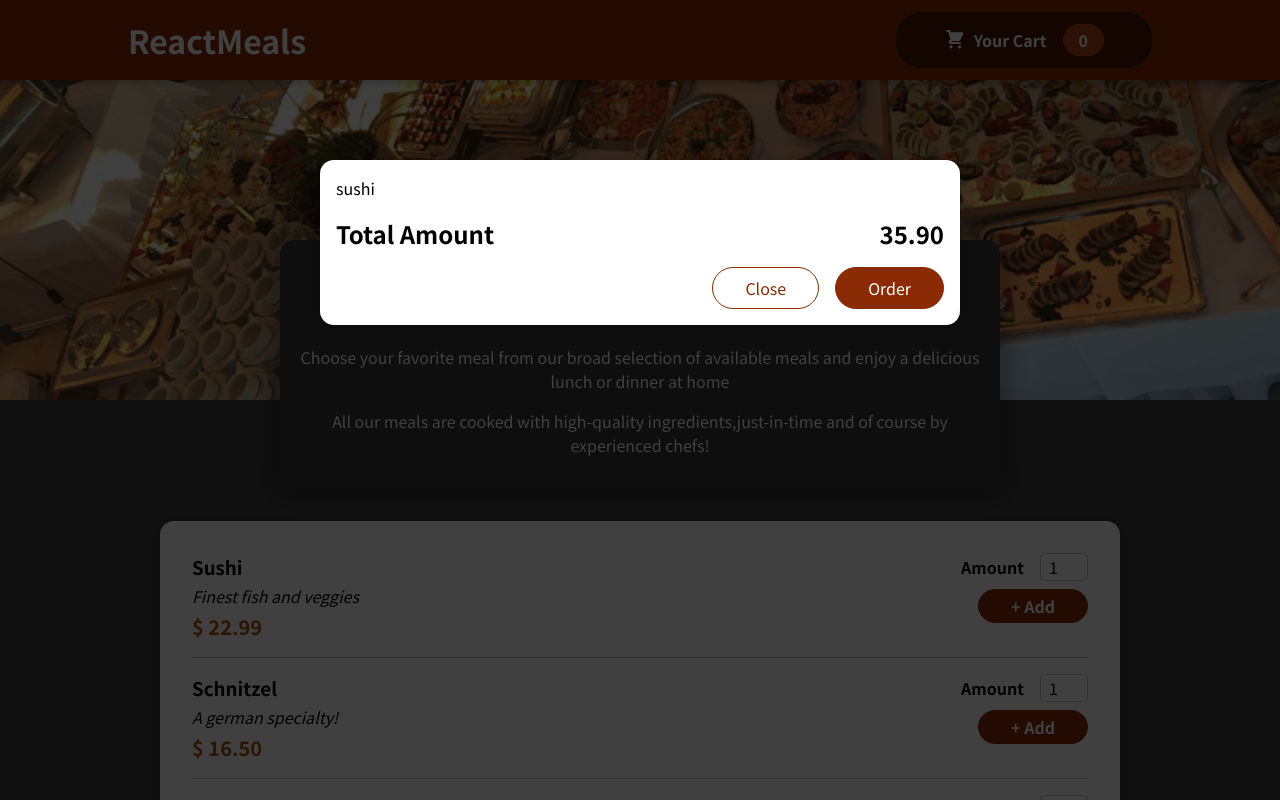
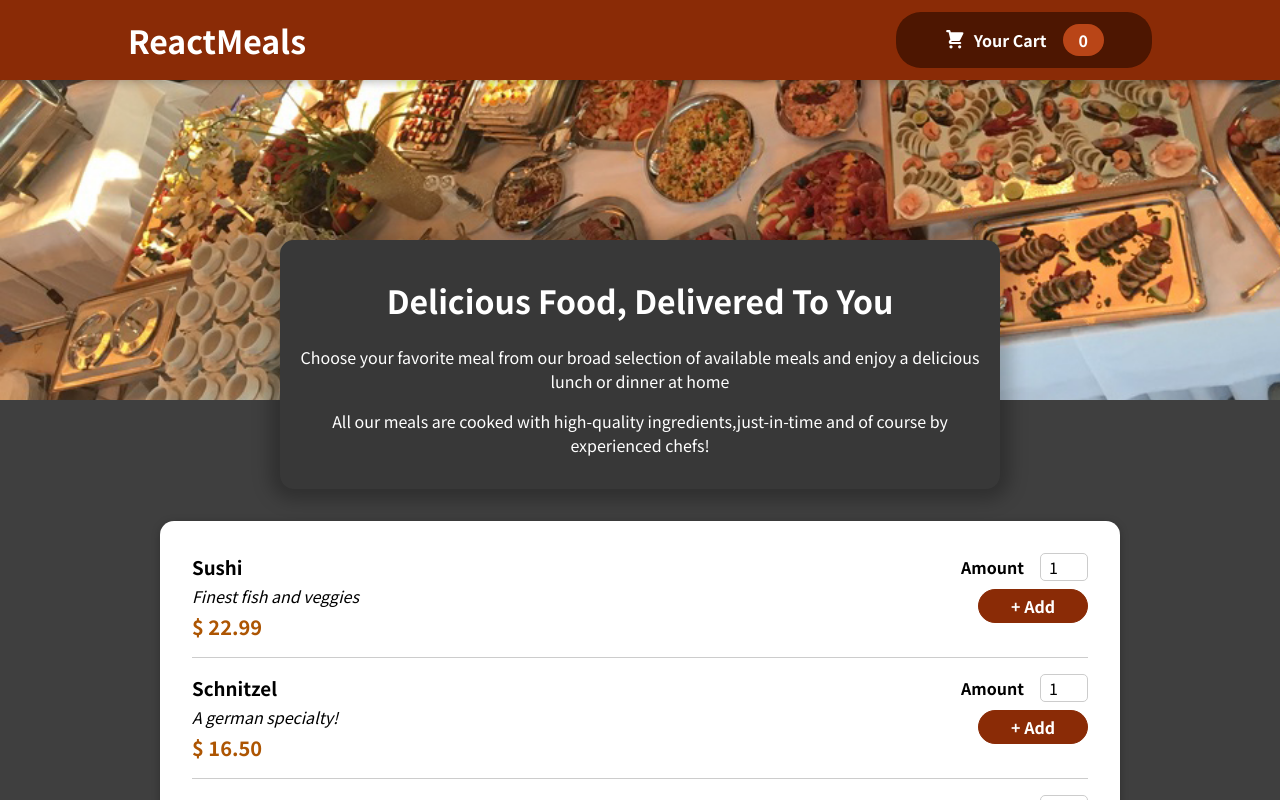
Before and after one commit to Raniyaaaa/Restaurant-app, a React (Create React App) app: page / in a window 1280 px wide. Shown: the top 800 px of the page. Built offline with nearby package versions, Linux system fonts and the light colour scheme.

Commit message:
using useState to manage the visiblility of Cart and implemented the close button

```diff
--- a/src/App.js
+++ b/src/App.js
@@ -1,12 +1,23 @@
-import React from "react";
+import React,{useState} from "react";
 import Header from "./components/Layout/Header";
 import Meals from "./components/Meals/Meals";
 import Cart from "./components/Cart/Cart";
+import HeaderCartButton from "./components/Layout/HeaderCartButton";
 function App() {
+
+  const [CartIsVisilble, setCartIsVisible]=useState(false)
+
+  const showCartHandler=()=>{
+    setCartIsVisible(true);
+  }
+
+  const hideCartHandler=()=>{
+    setCartIsVisible(false)
+  }
   return (
     <React.Fragment>
-      <Cart/>
-      <Header/>
+      {CartIsVisilble && <Cart  onCloseCart={hideCartHandler}/>}
+      <Header onShowCart={showCartHandler}/>
       <main>
         <Meals/>
       </main>
--- a/src/components/Cart/Cart.js
+++ b/src/components/Cart/Cart.js
@@ -10,14 +10,14 @@
     </ul>
     );
     return(
-        <Modal>
+        <Modal onCloseCart={props.onCloseCart}>
             {CartItems}
             <div className={classes.total}>
                 <span>Total Amount </span>
                 <span>35.90</span>
             </div>
             <div className={classes.actions}>
-                <button className={classes["button--alt"]}>Close</button>
+                <button className={classes["button--alt"]} onClick={props.onCloseCart}>Close</button>
                 <button className={classes.button}>Order</button>
             </div>
         </Modal>
--- a/src/components/Layout/Header.js
+++ b/src/components/Layout/Header.js
@@ -6,7 +6,7 @@
     return <React.Fragment>
         <header className={classes.header}>
             <h1>ReactMeals</h1>
-            <HeaderCartButton/>
+            <HeaderCartButton onClick={props.onShowCart}/>
         </header>
         <div className={classes['main-image']}>
             <img src={mealsImage} alt="A table full of delicious dood!"></img>
--- a/src/components/Layout/HeaderCartButton.js
+++ b/src/components/Layout/HeaderCartButton.js
@@ -1,7 +1,7 @@
 import CartIcon from "../Cart/CartIcon";
 import classes from "./HeaderCartButton.module.css"
 const HeaderCartButton =(props)=>{
-    return <button className={classes.button}>
+    return <button className={classes.button} onClick={props.onClick}>
         <div className={classes.icon}>
             <CartIcon/>
         </div>
--- a/src/components/UI/Modal.js
+++ b/src/components/UI/Modal.js
@@ -3,7 +3,7 @@
 import classes from "./Modal.module.css"
 
 const Backdrop=props=>{
-    return<div className={classes.backdrop}></div>
+    return<div className={classes.backdrop} onClick={props.onCloseCart}></div>
 }
 
 const ModalOverlay=props=>{
@@ -18,7 +18,7 @@
  return(
     <React.Fragment>
       {ReactDOM.createPortal(
-        <Backdrop/>,document.getElementById("overlays")
+        <Backdrop onCloseCart={props.onCloseCart}/>,document.getElementById("overlays")
       )}
       {ReactDOM.createPortal(
         <ModalOverlay>{props.children}</ModalOverlay>,document.getElementById("overlays")
```
